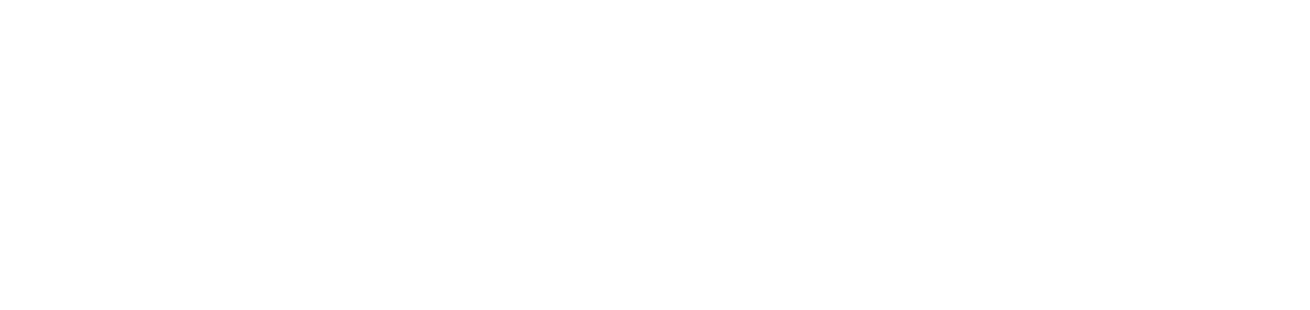
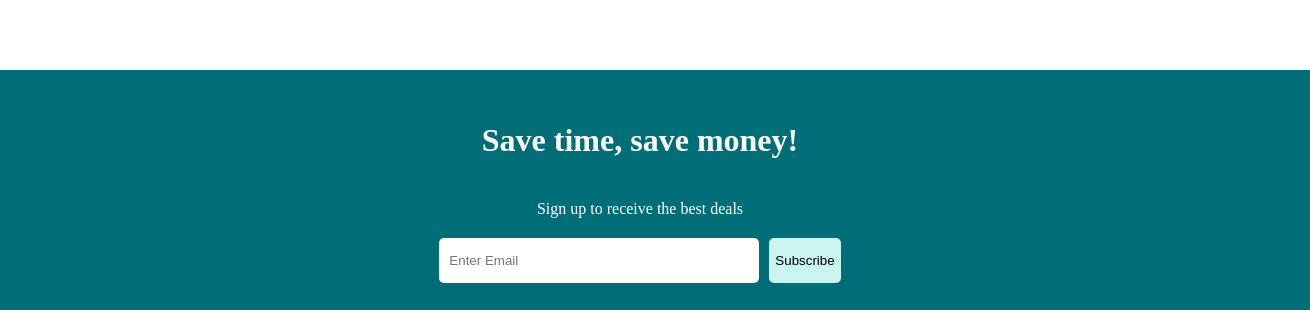
Before and after one commit to Nestor-19/BookIt, a React (Create React App) app in the folder client/: page / in a window 1280 px wide. Shown: the part 1396-1706 px from the top of the page, 1310 px wide, since content can reach past the window. Before the commit the page ends 1386 px from the top, so only its background shows below. Built offline with nearby package versions, Linux system fonts and the light colour scheme.

Commit message:
Created Mailing List component for Home Page

```diff
--- /dev/null
+++ b/client/src/components/MailingList/MailingList.css
@@ -0,0 +1,31 @@
+.mailingList{
+    display: flex;
+    flex-direction: column;
+    align-items: center;
+    gap: 20px;
+    padding: 30px;
+    width: 100%;
+    margin-top: 50px;
+    background-color: #006d77;
+    color: white;
+}
+
+.mContainer>button {
+    height: 45px;
+    border-radius: 5px;
+    border: none;
+    background-color: #cbf3f0;
+    color: black;
+    font-weight: 500;
+    cursor: pointer;
+}
+
+
+.mContainer>input {
+    height: 25px;
+    width: 300px;
+    padding: 10px;
+    border-radius: 5px;
+    border: none;
+    margin-right: 10px;
+}
--- /dev/null
+++ b/client/src/components/MailingList/MailingList.js
@@ -0,0 +1,16 @@
+import './MailingList.css'
+
+const MailingList = () => {
+  return (
+    <div className='mailingList'>
+        <h1 className='mTitle'>Save time, save money!</h1>
+        <span className='mDescription'>Sign up to receive the best deals</span>
+        <div className='mContainer'>
+            <input type="text" placeholder="Enter Email"></input>
+            <button>Subscribe</button>
+        </div>
+    </div>
+  )
+}
+
+export default MailingList
--- a/client/src/pages/Home/Home.js
+++ b/client/src/pages/Home/Home.js
@@ -5,6 +5,7 @@
 import Cities from '../../components/Cities/Cities';
 import Properties from '../../components/Properties/Properties';
 import SuggestedHomes from '../../components/SuggestedHomes/SuggestedHomes';
+import MailingList from '../../components/MailingList/MailingList';
 
 const Home = () => {
     return (
@@ -17,6 +18,7 @@
                 <Properties />
                 <h1 className='homeTitle'>Homes guests love</h1>
                 <SuggestedHomes />
+                <MailingList />
             </div>
         </div>
     )
```
